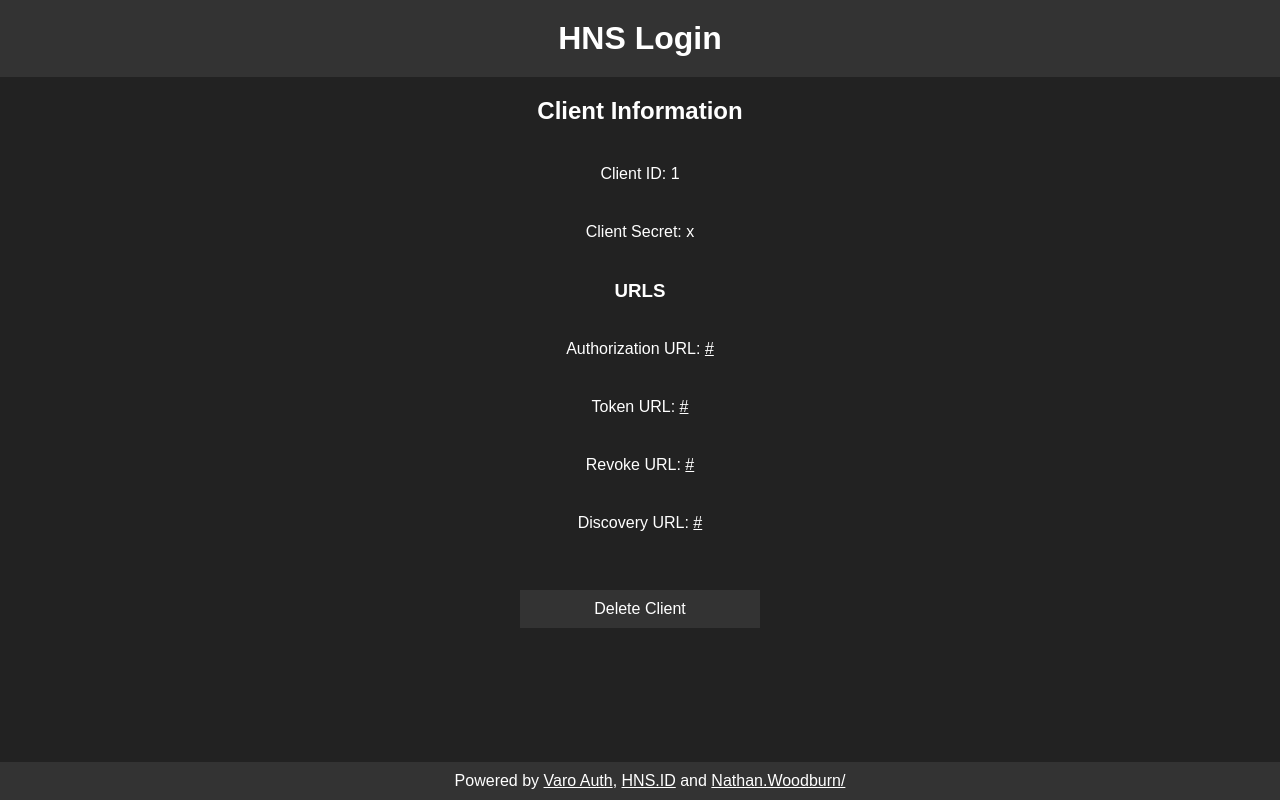
After one commit to Nathanwoodburn/hns-login, a Flask app: template website/templates/client.html in a window 1280 px wide. The commit adds this page. Run offline with Flask 3, Linux system fonts and the light colour scheme; the template is opened without the code that fills it: most values are stand-ins (such as "Sample title", 1, 10 or a date in 2020).

Commit message:
feat: Improve ease of adding a new client

```diff
--- a/website/routes.py
+++ b/website/routes.py
@@ -16,6 +16,7 @@ from requests_doh import DNSOverHTTPSSession, add_dns_provider
 from datetime import timedelta
 from eth_account.messages import encode_defunct
 from eth_account import Account
+import json
 
 
 
@@ -380,7 +381,7 @@ def create_client():
         "grant_types": split_by_crlf(form["grant_type"]),
         "redirect_uris": split_by_crlf(form["redirect_uri"]),
         "response_types": split_by_crlf(form["response_type"]),
-        "scope": form["scope"],
+        "scope": " ".join(form.getlist("scope")),
         "token_endpoint_auth_method": form["token_endpoint_auth_method"],
     }
     client.set_client_metadata(client_metadata)
@@ -392,7 +393,27 @@ def create_client():
 
     db.session.add(client)
     db.session.commit()
-    return redirect("/")
+    return redirect("/client/" + client_id)
+
+@bp.route("/client/<client_id>")
+def client(client_id):
+    user = current_user()
+    if not user:
+        return redirect("/")
+
+    client:OAuth2Client = OAuth2Client.query.filter_by(client_id=client_id).first()
+    if not client:
+        return redirect("/")
+
+    if client.user_id != user.id and user.id != 1:
+        return redirect("/")
+
+    metadata = client.client_metadata
+    # Convert metadata to json
+    metadata = json.dumps(metadata, indent=4)
+
+    return render_template("client.html", client=metadata,id=client_id,
+                           secret=client.client_secret)
 
 
 @bp.route("/delete_client")
@@ -400,14 +421,18 @@ def delete_client():
     user = current_user()
     if not user:
         return redirect("/")
-    if user.id != 1:
+
+    client_id = request.args.get("client_id")
+    client:OAuth2Client = OAuth2Client.query.filter_by(client_id=client_id).first()
+
+    if not client:
         return redirect("/")
 
-    client_id = request.args.get("client_id")
-    client = OAuth2Client.query.filter_by(client_id=client_id).first()
-    if client:
-        db.session.delete(client)
-        db.session.commit()
+    if client.user_id != user.id and user.id != 1:
+        return redirect("/")
+
+    db.session.delete(client)
+    db.session.commit()
     return redirect("/")
 
 
--- /dev/null
+++ b/website/templates/client.html
@@ -0,0 +1,131 @@
+<!DOCTYPE html>
+<html lang="en">
+
+<head>
+  <meta charset="UTF-8">
+  <meta name="viewport" content="width=device-width, initial-scale=1.0">
+  <title>HNS Login</title>
+  <link rel="icon" href="/favicon.png" type="image/png">
+  <style>
+    body {
+      font-family: Arial, sans-serif;
+      margin: 0;
+      padding: 0;
+      /* Dark theme*/
+      background-color: #222;
+      color: #fff;
+    }
+
+    h1 {
+      margin: 0;
+      padding: 20px;
+      background-color: #333;
+      color: #fff;
+      text-align: center;
+    }
+
+    h2 {
+      margin: 0;
+      padding: 20px;
+      text-align: center;
+    }
+
+    p {
+      margin: 0;
+      padding: 20px;
+      text-align: center;
+    }
+
+    form {
+      text-align: center;
+    }
+
+    button {
+      padding: 10px 20px;
+      font-size: 16px;
+      background-color: #333;
+      color: #fff;
+      border: none;
+      cursor: pointer;
+    }
+
+    a.button {
+      display: block;
+      width: 200px;
+      margin: 20px auto;
+      padding: 10px 20px;
+      font-size: 16px;
+      background-color: #333;
+      color: #fff;
+      border: none;
+      cursor: pointer;
+      text-align: center;
+      text-decoration: none;
+    }
+
+    a {
+      color: white;
+    }
+
+    button.loginbutton {
+      /* Put in the centre of the screen */
+
+      margin-left: 50%;
+      margin-top: 20px;
+      transform: translateX(-50%);
+    }
+
+    .login-option {
+      margin-top: 20px;
+    }
+
+    select {
+      padding: 10px 20px;
+      font-size: 16px;
+      background-color: #333;
+      color: #fff;
+      border: none;
+      cursor: pointer;
+      margin-right: 25px;
+    }
+
+    .centre {
+      display: block;
+      text-align: center;
+    }
+
+    input {
+      padding: 10px 20px;
+      font-size: 16px;
+      background-color: #333;
+      color: #fff;
+      border: none;
+      cursor: pointer;
+      margin-right: 25px;
+    }
+  </style>
+  <script src="https://code.jquery.com/jquery-3.6.4.min.js"></script>
+</head>
+
+<body>
+  <h1>HNS Login</h1>
+  <h2>Client Information</h2>
+  <p>Client ID: {{id}}</p>
+  <p>Client Secret: {{secret}}</p>
+
+  <h3 style="text-align: center;">URLS</h3>
+  <p>Authorization URL: <a href="{{url_for('.authorize')}}">{{url_for('.authorize',_external=True)}}</a></p>
+  <p>Token URL: <a href="{{url_for('.issue_token')}}">{{url_for('.issue_token',_external=True)}}</a></p>
+  <p>Revoke URL: <a href="{{url_for('.revoke_token')}}">{{url_for('.revoke_token',_external=True)}}</a></p>
+  <p>Discovery URL: <a href="{{url_for('.autodiscovery')}}">{{url_for('.autodiscovery',_external=True)}}</a></p>
+
+  <br>
+  <a href="{{url_for('.delete_client',client_id=id)}}" class="button">Delete Client</a>
+
+  <div style="position: fixed; bottom: 0; width: 100%; text-align: center; background-color: #333; padding: 10px;">
+    Powered by <a href="https://auth.varo.domains/implement" target="_blank">Varo Auth</a>, <a href="https://hns.id/"
+      target="_blank">HNS.ID</a> and <a href="https://nathan.woodburn.au" target="_blank">Nathan.Woodburn/</a>
+  </div>
+  <div style="height: 5em;"></div>
+</body>
+</html>
--- a/website/templates/home.html
+++ b/website/templates/home.html
@@ -117,6 +117,7 @@
 
   <a href="{{ url_for('.logout') }}" class="button">Log Out</a>
 
+  <a href="{{ url_for('.create_client') }}" class="button">Create an OAuth client</a>
   {% for client in clients %}
 
   <pre>
@@ -188,6 +189,7 @@
       <form action="/txt?next={{ next }}" method="post">
         <input type="text" name="domain" placeholder="Enter your domain">
         <button type="submit">Login</button>
+      </form>
     </div>
   </div>
 
@@ -277,7 +279,7 @@
         <option value="{{nft.name}}">{{nft.name}}</option>
         {% endfor %}
       </select>
-      <button onclick="HNSIDLoginSelect()">Login</button>
+      <button onclick="HNSIDLoginSelect();">Login</button>
     </div>
     <script>
       function HNSIDLoginSelect() {
```
Also changed, not shown: website/templates/create_client.html (+11 -5 lines).
